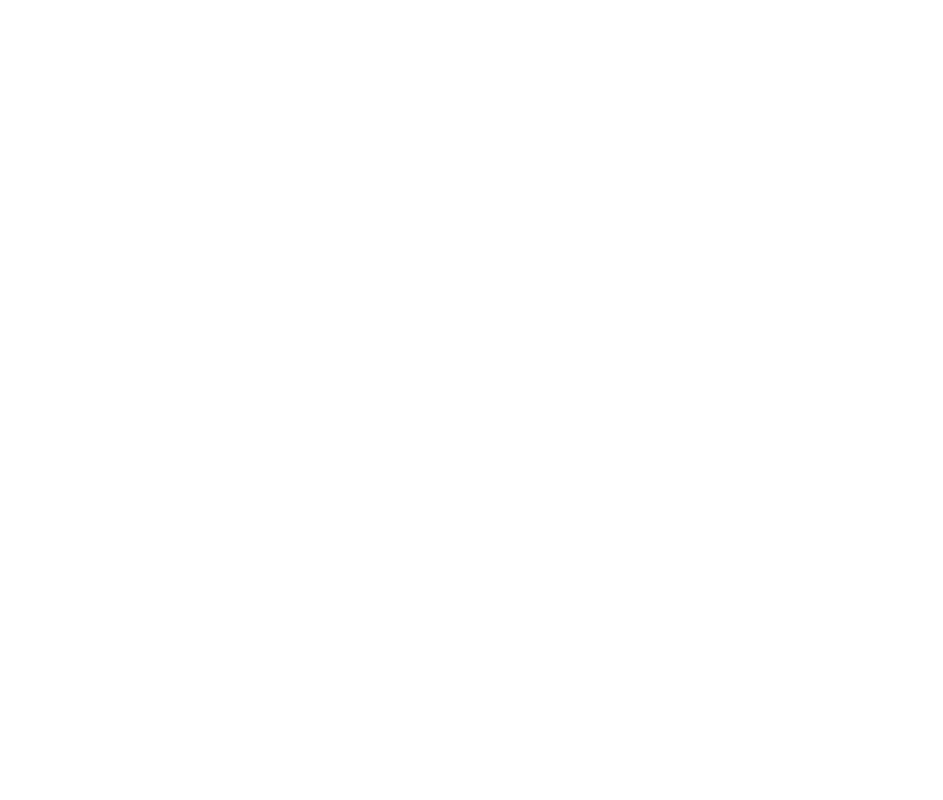
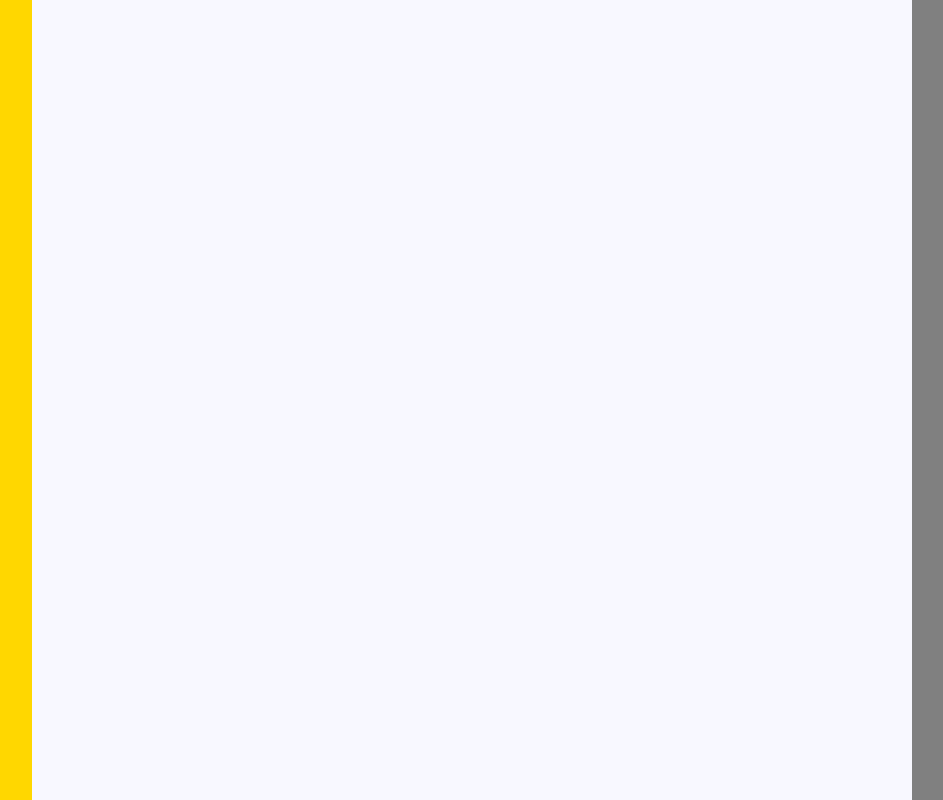
Before and after one commit to SmirnovAlex0891/tmp-progect, a plain HTML site: page academy.html in a window 1280 px wide. Shown: the whole page, without its empty margins (168-1111 px from the left). Drawn offline with Linux system fonts and the light colour scheme.

Commit message:
Правки в проект

```diff
--- a/academy.html
+++ b/academy.html
@@ -4,9 +4,52 @@
     <meta charset="UTF-8">
     <meta http-equiv="X-UA-Compatible" content="IE=edge">
     <meta name="viewport" content="width=device-width, initial-scale=1.0">
-    <title>Document</title>
+    <title>Dashboard | Academy Project</title>
+    <link rel="stylesheet" href="https://maxst.icons8.com/vue-static/landings/line-awesome/font-awesome-line-awesome/css/all.min.css">
+        <style>
+        @import url('https://fonts.googleapis.com/css2?family=Lato:wght@100;300;400;700&display=swap');
+        body {
+            font-family: 'Lato', sans-serif;
+            display: flex;
+            justify-content: center;
+        }
+        * {
+            margin: 0;
+            padding: 0;
+            box-sizing: border-box;
+        }
+        html,
+        body,
+        .wrapper {
+            height: 100%;
+            width: 1280px;
+        }
+        .wrapper {
+            display: grid;
+            grid-template-columns:200px auto 200px;
+        }
+        .sidebar {
+            background: gold;
+        }
+        main {
+            background: ghostwhite;
+        }
+        .userbar {
+            background: gray;
+        }
+    </style>
 </head>
 <body>
+    <div class="wrapper">
+        <aside class="sidebar">
 
+        </aside>
+        <main>
+
+        </main>
+        <div class="userbar">
+
+        </div>
+    </div>
 </body>
 </html>
```
Also changed, not shown: 1 other file.
